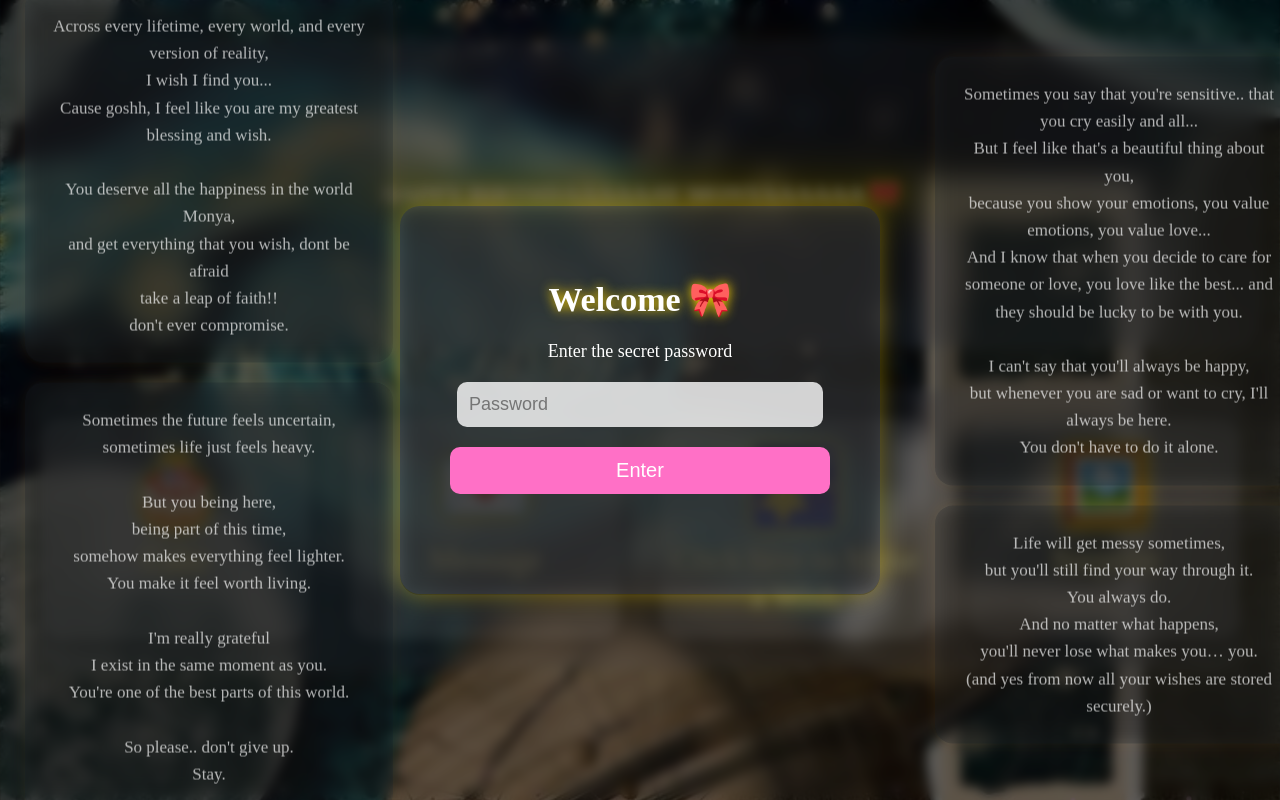
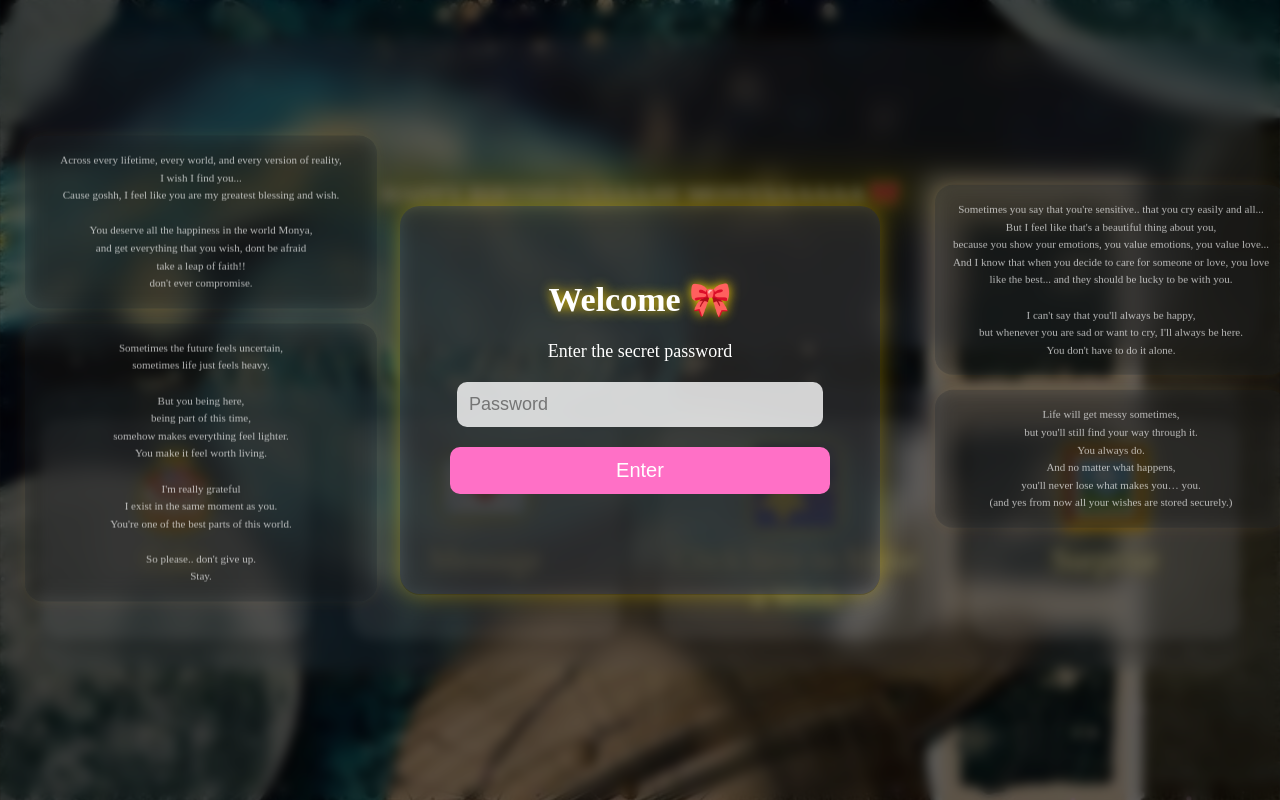
Before and after one commit to aditya-gudla2005/Birthday-Wish-Portal, a plain HTML site: page index.html in a window 1280 px wide. Shown: the top 800 px of the page. Drawn offline with Linux system fonts and the light colour scheme.

```diff
--- a/style.css
+++ b/style.css
@@ -691,15 +691,15 @@
 .side {
   position: absolute;
 
-  top: 50%;
-  transform: translateY(-50%);   /* 🔥 REAL FIX */
+  top: 40%;
+  transform: translateY(-40%);   /* 🔥 REAL FIX */
 
   width: 260px;
   max-width: 80vw;
 
   display: flex;
   flex-direction: column;
-  gap: 20px;
+  gap: 15px;
 
   box-sizing: border-box;
   padding: 10px;
@@ -754,3 +754,9 @@
   }
 
 }
+@media (max-height: 800px) {
+  .float-msg {
+    font-size: 11px;   /* was 12px */
+    padding: 16px;
+  }
+}
```
